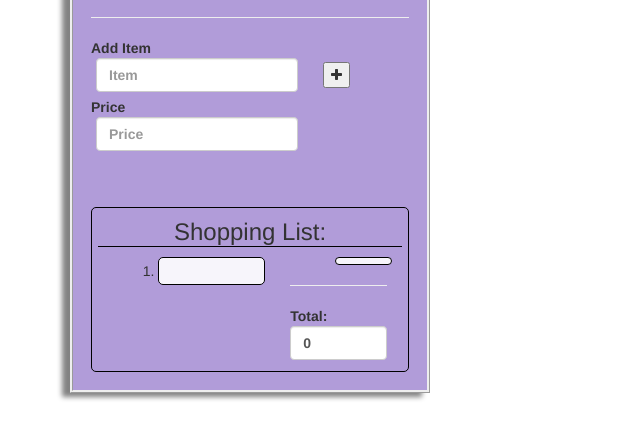
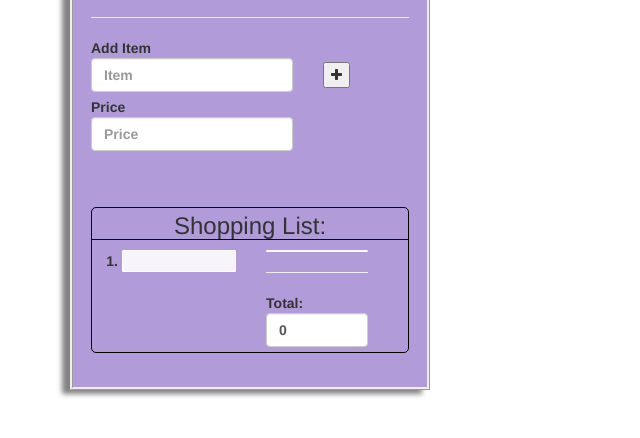
Before and after one commit to Swhite215/JS-Shopping-Cart, a plain HTML site: page index.html in a window 1280 px wide. Both pictures are taken after a click on the button 336 px from the left and 203 px from the top of the page. Shown: the part 128-566 px from the top of the page, without its empty margins (0-640 px from the left). Drawn offline with Linux system fonts and the light colour scheme.

Commit message:
Showcase Alterations

```diff
--- a/css/style.css
+++ b/css/style.css
@@ -3,10 +3,7 @@ div.smallRow {
   float: left;
 }
 
-div.smallRow input {
-  margin-left: 5px;
-}
-
+/* Sub-section div styling */
 div.shoppingList {
   border: 1px solid black;
   border-radius: 5px;
@@ -15,28 +12,37 @@ div.shoppingList {
   float: left;
   clear: both;
   margin-top: 5%;
-  padding: 2%;
+  margin-bottom: 5%;
+  padding: 0;
+}
+
+div.moveMe {
+  margin-top: 5px;
+  position: relative;
+  left: -8%;
 }
 
 div.prices ul {
   list-style: none;
+  padding: 0;
 }
 
+/* Appended Items Styling */
 li {
-  border: 1px solid black;
-  border-radius: 5px;
+  border: 1px solid white;
+  border-radius: 1px;
   background-color: rgba(255,255,255, 0.9);
-  padding: 3px;
-  margin: 5px;
   margin-bottom: 10px;
   width: 100%;
+  font-weight: bold;
+  text-align: center;
 }
 
 li:hover {
   border: white;
 }
 ol ul {
-  background-color: #b99cd9;
+  background-color: #b19cd9;
   font-size: 150%;
 }
 
--- a/index.html
+++ b/index.html
@@ -33,13 +33,13 @@
               <br>
               <div class="shoppingList" id="viewList row">
                 <h3 class="text-center changeH3"> Shopping List: </h3>
-                <div class="col-xs-7 col-md-7">
+                <div class="col-xs-7 col-md-7 moveMe">
                   <ol id ="parentList">
 
                   </ol>
                 </div>
 
-                <div class="col-xs-5 col-md-5 prices">
+                <div class="col-xs-5 col-md-5 prices moveMe">
                   <ul id = "priceList">
                   </ul>
                   <hr>
--- a/main.js
+++ b/main.js
@@ -71,7 +71,7 @@ function addItem() {
   parentList.appendChild(itemSlot); //Append LI Node to Parent Node
   priceList.appendChild(priceSlot); //Append Price Node to Parent Node
 }
-
+g
 function removeItem() {
   var container = listItemToRemove.parentNode;
   container.removeChild(listItemToRemove);
```
